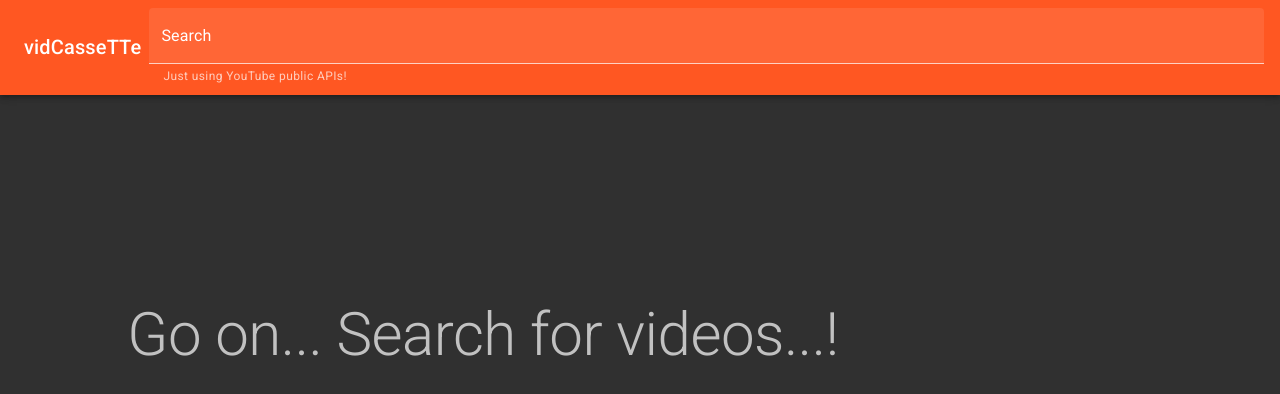
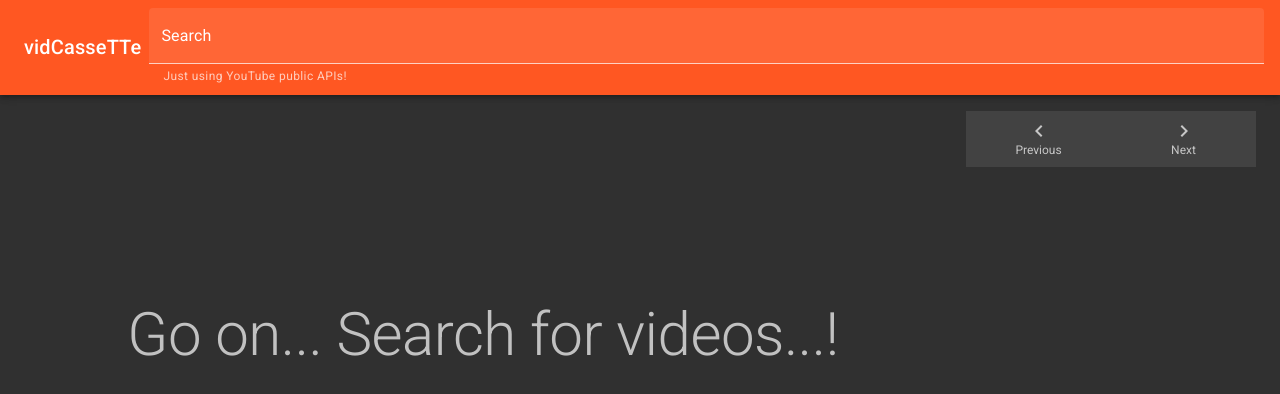
Before and after one commit to Kinjalrk2k/vid-cassette, a React (Create React App) app: page / in a window 1280 px wide. Shown: the top 394 px of the page. Built offline with nearby package versions, Linux system fonts and the light colour scheme.

Commit message:
added pagination

```diff
--- a/src/components/App.js
+++ b/src/components/App.js
@@ -6,16 +6,25 @@ import {
   Typography,
   Toolbar,
   Grid,
+  BottomNavigation,
+  BottomNavigationAction,
 } from "@material-ui/core";
+import { NavigateNext, NavigateBefore } from "@material-ui/icons";
 
 import youtube from "../apis/youtube";
 import VideoList from "./VideoList";
 import VideoDetail from "./VideoDetail";
 
 class App extends React.Component {
-  state = { videos: [], selectedVideo: null };
+  state = {
+    term: "",
+    videos: [],
+    selectedVideo: null,
+    nextPageToken: null,
+    prevPageToken: null,
+  };
 
-  onTermSubmit = async (term) => {
+  onTermSubmit = async (term, pageToken = null) => {
     const response = await youtube.get("/search", {
       params: {
         part: "snippet",
@@ -23,18 +32,24 @@ class App extends React.Component {
         type: "video",
         key: process.env.REACT_APP_YOUTUBE_API,
         q: term,
+        pageToken,
       },
     });
 
     this.setState({
+      term,
       videos: response.data.items,
       selectedVideo: response.data.items[0],
+      nextPageToken: response.data.nextPageToken,
+      prevPageToken: response.data.prevPageToken,
     });
   };
 
   onVideoSelect = (video) => {
     this.setState({ selectedVideo: video });
   };
+
+  renderNavigation() {}
 
   render() {
     return (
@@ -51,6 +66,26 @@ class App extends React.Component {
               <VideoDetail video={this.state.selectedVideo} />
             </Grid>
             <Grid xs={12} sm={3} item>
+              <BottomNavigation showLabels style={{ marginTop: "1rem" }}>
+                <BottomNavigationAction
+                  label="Previous"
+                  value="recents"
+                  disabled={!this.state.prevPageToken}
+                  icon={<NavigateBefore />}
+                  onClick={() =>
+                    this.onTermSubmit(this.state.term, this.state.prevPageToken)
+                  }
+                />
+                <BottomNavigationAction
+                  label="Next"
+                  value="favorites"
+                  disabled={!this.state.nextPageToken}
+                  icon={<NavigateNext />}
+                  onClick={() =>
+                    this.onTermSubmit(this.state.term, this.state.nextPageToken)
+                  }
+                />
+              </BottomNavigation>
               <VideoList
                 videos={this.state.videos}
                 onVideoSelect={this.onVideoSelect}
--- a/src/components/VideoDetail.js
+++ b/src/components/VideoDetail.js
@@ -36,8 +36,8 @@ class VideoDetail extends React.Component {
               top: 0,
               left: 0,
             }}
-            frameborder="0"
-            allowfullscreen
+            frameBorder="0"
+            allowFullScreen
             title="Video Player"
           />
         </div>
```
